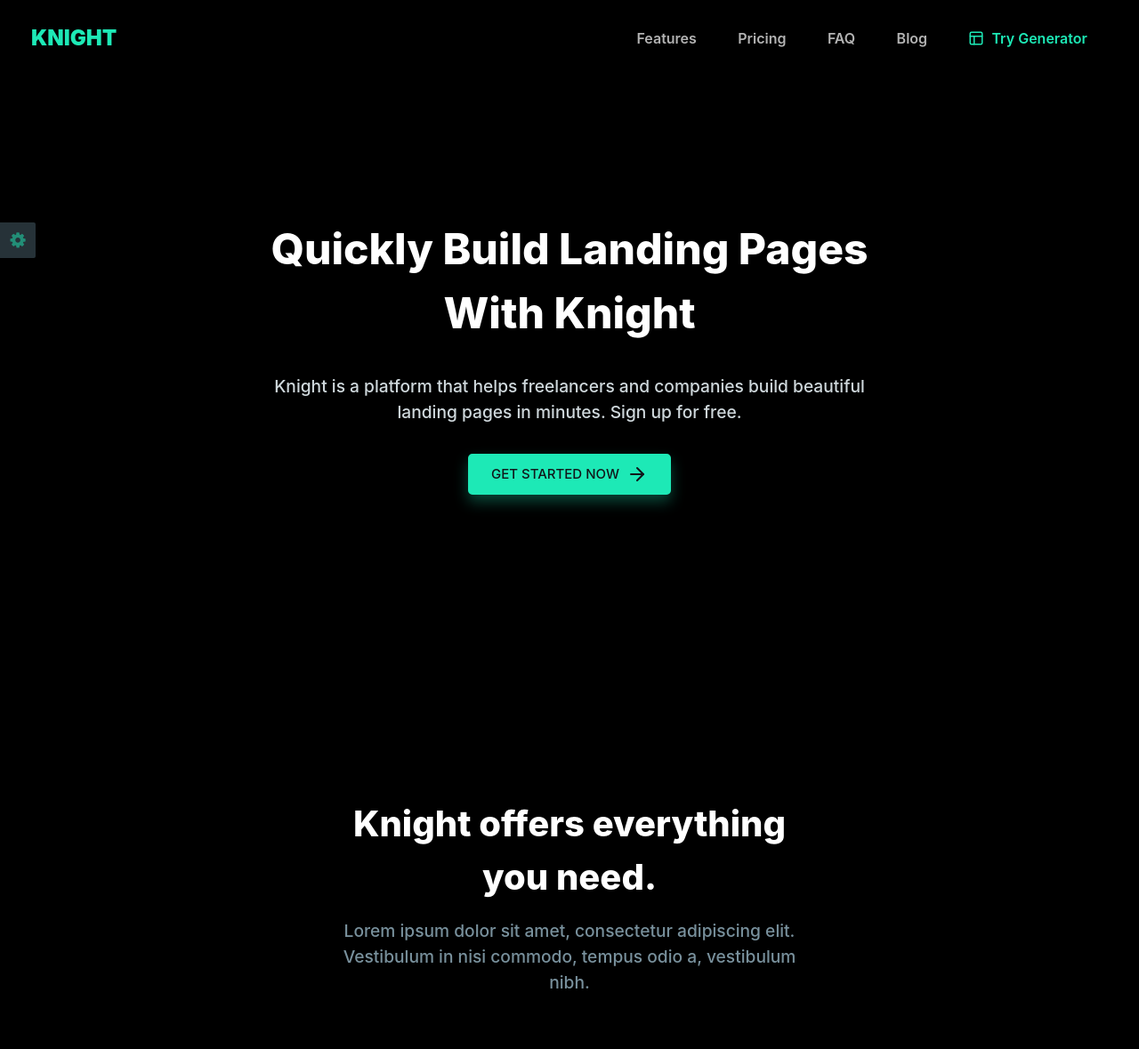
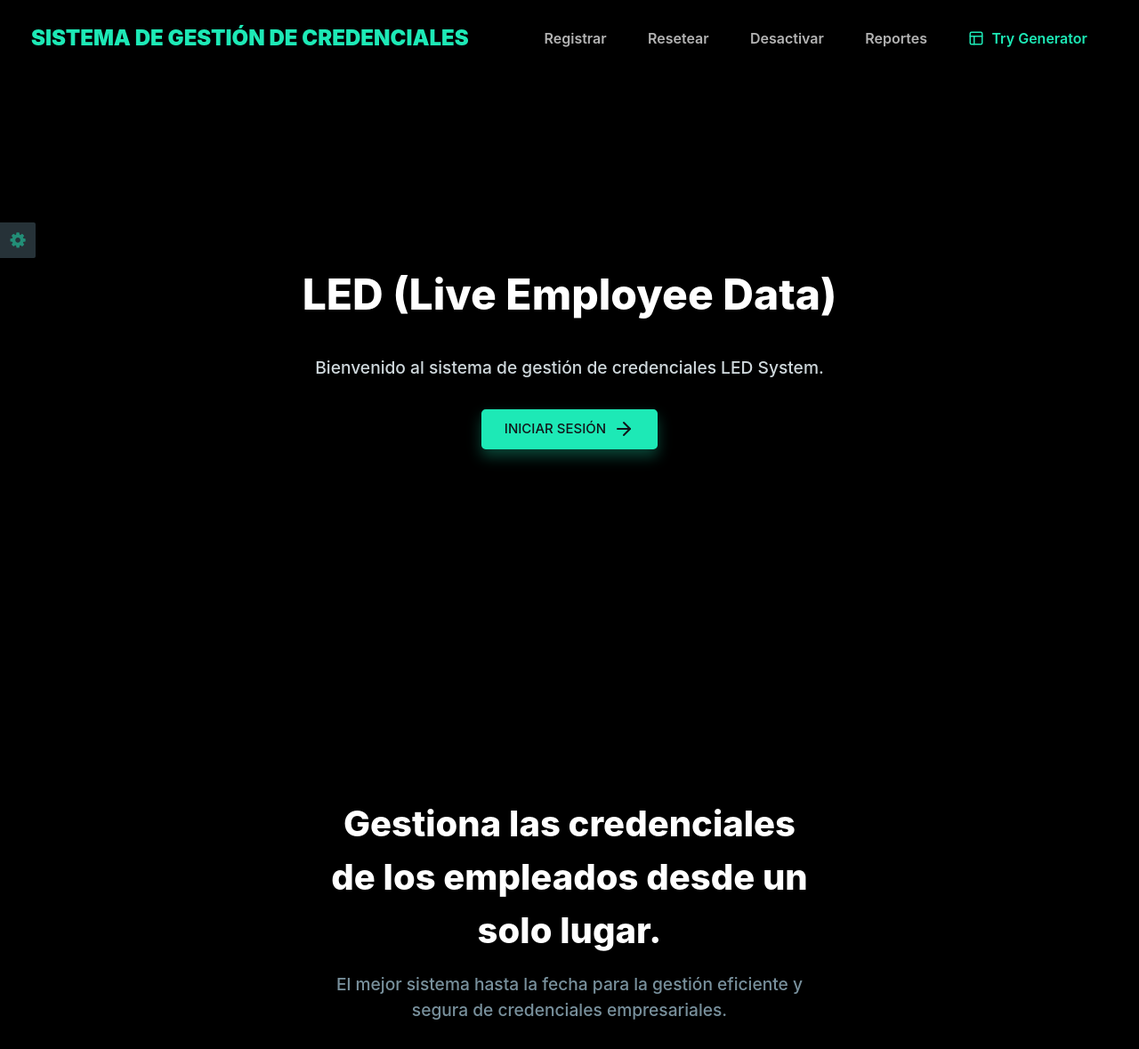
Before and after one commit to driquett/sistema-credenciales-web, a plain HTML site: page index.html in a window 1280 px wide. Shown: the top 1179 px of the page at 89% size. Drawn offline with nearby package versions, Linux system fonts and the light colour scheme; a web font is replaced by a local one.

Commit message:
Update index.html
Editar página principal

```diff
--- a/index.html
+++ b/index.html
@@ -4,9 +4,9 @@
     <!-- Required meta tags -->
     <meta charset="utf-8">
     <meta name="viewport" content="width=device-width, initial-scale=1, shrink-to-fit=no">
-    <title>Knight - Free Bootstrap 4 Product Landing Page Template</title>
+    <title>LED System - Free Bootstrap 4 Product Landing Page Template</title>
     <meta name="description"
-          content="Knight is a beautiful Bootstrap 4 template for product landing pages."/>
+          content="LED System is corporate credentials website."/>
 
     <!--Inter UI font-->
     <link href="https://rsms.me/inter/inter-ui.css" rel="stylesheet">
@@ -26,7 +26,7 @@
     <div class="container-fluid">
         <nav class="navbar navbar-expand-md navbar-dark">
             <a class="navbar-brand heading-black" href="index.html">
-                Knight
+                Sistema de Gestión de Credenciales
             </a>
             <button class="navbar-toggler navbar-toggler-right border-0" type="button" data-toggle="collapse"
                     data-target="#navbarCollapse" aria-controls="navbarCollapse" aria-expanded="false"
@@ -36,16 +36,16 @@
             <div class="collapse navbar-collapse" id="navbarCollapse">
                 <ul class="navbar-nav ml-auto">
                     <li class="nav-item">
-                        <a class="nav-link page-scroll" href="#features">Features</a>
+                        <a class="nav-link page-scroll" href="#features">Registrar</a>
                     </li>
                     <li class="nav-item">
-                        <a class="nav-link page-scroll" href="#pricing">Pricing</a>
+                        <a class="nav-link page-scroll" href="#pricing">Resetear</a>
                     </li>
                     <li class="nav-item">
-                        <a class="nav-link page-scroll" href="#faq">FAQ</a>
+                        <a class="nav-link page-scroll" href="#faq">Desactivar</a>
                     </li>
                     <li class="nav-item">
-                        <a class="nav-link page-scroll" href="#blog">Blog</a>
+                        <a class="nav-link page-scroll" href="#blog">Reportes</a>
                     </li>
                     <li class="nav-item">
                         <a class="nav-link page-scroll d-flex flex-row align-items-center text-primary" href="#">
@@ -64,11 +64,10 @@
     <div class="container">
         <div class="row vh-md-100">
             <div class="col-md-8 col-sm-10 col-12 mx-auto my-auto text-center">
-                <h1 class="heading-black text-capitalize">Quickly build landing pages with Knight</h1>
-                <p class="lead py-3">Knight is a platform that helps freelancers and companies build beautiful landing
-                    pages in minutes. Sign up for free.</p>
+                <h1 class="heading-black text-capitalize">LED (Live Employee Data)</h1>
+                <p class="lead py-3">Bienvenido al sistema de gestión de credenciales LED System.</p>
                 <button class="btn btn-primary d-inline-flex flex-row align-items-center">
-                    Get started now
+                    Iniciar sesión
                     <em class="ml-2" data-feather="arrow-right"></em>
                 </button>
             </div>
@@ -81,9 +80,8 @@
     <div class="container">
         <div class="row">
             <div class="col-md-6 mx-auto text-center">
-                <h2 class="heading-black">Knight offers everything you need.</h2>
-                <p class="text-muted lead">Lorem ipsum dolor sit amet, consectetur adipiscing elit. Vestibulum in nisi
-                    commodo, tempus odio a, vestibulum nibh.</p>
+                <h2 class="heading-black">Gestiona las credenciales de los empleados desde un solo lugar.</h2>
+                <p class="text-muted lead">El mejor sistema hasta la fecha para la gestión eficiente y segura de credenciales empresariales.</p>
             </div>
         </div>
         <div class="row mt-5">
@@ -134,7 +132,7 @@
         </div>
         <div class="row mt-6">
             <div class="col-md-6 mr-auto">
-                <h2>Knight is more than just a page builder.</h2>
+                <h2>LED System.</h2>
                 <p class="mb-5">Lorem ipsum dolor sit amet, consectetur adipiscing elit. Nulla convallis pulvinar vestibulum. Donec eleifend, sem sed dictum mattis, turpis purus placerat eros.</p>
                 <a href="#" class="btn btn-light">
                     Try the live demo
@@ -237,7 +235,7 @@
         </div>
         <div class="row mt-5">
             <div class="col-md-8 col-12 divider top-divider mx-auto pt-5 text-center">
-                <h3>Try Knight free for 7 days</h3>
+                <h3>LED System</h3>
                 <p class="mb-4">Lorem ipsum dolor sit amet, consectetur adipiscing elit. Vestibulum in nisi commodo,
                     tempus odio a, vestibulum nibh.</p>
                 <button class="btn btn-primary">
@@ -301,8 +299,8 @@
     <div class="container">
         <div class="row">
             <div class="col-md-6 mx-auto text-center">
-                <h2 class="heading-black">News from Knight.</h2>
-                <p class="text-muted lead">What's new at Knight.</p>
+                <h2 class="heading-black">LED System.</h2>
+                <p class="text-muted lead">LED System.</p>
             </div>
         </div>
         <div class="row mt-5">
@@ -359,7 +357,7 @@
     <div class="container">
         <div class="row">
             <div class="col-sm-5 mr-auto">
-                <h5>About Knight</h5>
+                <h5>Acerca de nosotros</h5>
                 <p class="text-muted">Magnis modipsae que voloratati andigen daepeditem quiate conecus aut labore.
                     Laceaque quiae sitiorem rest non restibusaes maio es dem tumquam explabo.</p>
                 <ul class="list-inline social social-sm">
@@ -402,7 +400,7 @@
         </div>
         <div class="row mt-5">
             <div class="col-12 text-muted text-center small-xl">
-                &copy; 2019 Knight - All Rights Reserved
+                &copy; 2026 LED System - All Rights Reserved
             </div>
         </div>
     </div>
```
